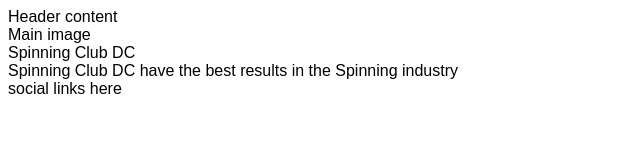
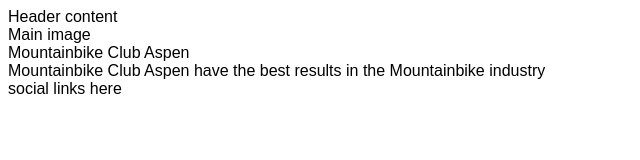
Before and after one commit to KarlTred265/Mountainbikeaspenclub, a plain HTML site: page index.html in a window 1280 px wide. Shown: the whole page, without its empty margins (0-640 px from the left). Drawn offline with Linux system fonts and the light colour scheme.

Commit message:
add new info

```diff
--- a/index.html
+++ b/index.html
@@ -4,8 +4,8 @@
     <meta charset="UTF-8">
     <meta http-equiv="X-UA-Compatible" content="IE=edge">
     <meta name="viewport" content="width=device-width, initial-scale=1.0">
-    <meta name="description" content="Spinning Club DC have the best results in the Spinning industry">
-    <meta name="keywords" content="We Are the best Spinning Club">
+    <meta name="description" content="Mountainbike Club Aspen have the best results in the Mountainbike industry">
+    <meta name="keywords" content="We Are the best Mountainbike Club">
 
     <link rel="stylesheet" href="assets/css/style.css">
     <title>Document</title>
@@ -16,10 +16,10 @@
         Main image
     </section>
     <section>
-        Spinning Club DC
+        Mountainbike Club Aspen
     </section>
     <section>
-        Spinning Club DC have the best results in the Spinning industry
+        Mountainbike Club Aspen have the best results in the Mountainbike industry
     </section>
     <footer>
         social links here
```
